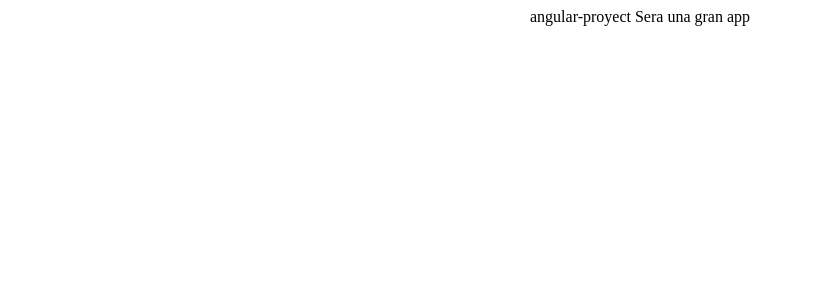
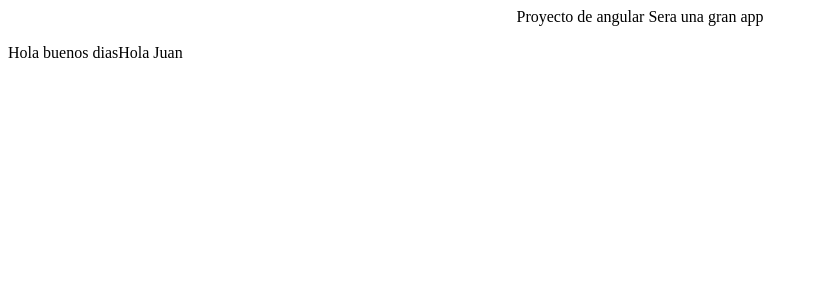
Before and after one commit to JuanS1471/angularproyecto, an Angular app in the folder angular-proyect/: page / in a window 1280 px wide. Shown: the top 300 px of the page, without its empty margins (0-818 px from the left). Built offline with nearby package versions, Linux system fonts and the light colour scheme.

Commit message:
Estructura y flujo

```diff
--- a/angular-proyect/src/app/app.component.html
+++ b/angular-proyect/src/app/app.component.html
@@ -1 +1,6 @@
 <div class="classDic">{{title}} Sera una gran app</div>
+
+<br>
+
+<span>Hola buenos dias</span>
+<span>Hola {{nombre}}</span>
--- a/angular-proyect/src/app/app.component.ts
+++ b/angular-proyect/src/app/app.component.ts
@@ -6,5 +6,6 @@ import { Component } from '@angular/core';
   styleUrls: ['./app.component.css']
 })
 export class AppComponent {
-  title = 'angular-proyect';
+  title = 'Proyecto de angular';
+  nombre = 'Juan'
 }
```
